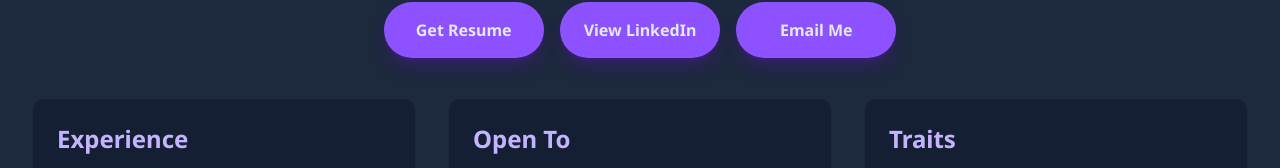
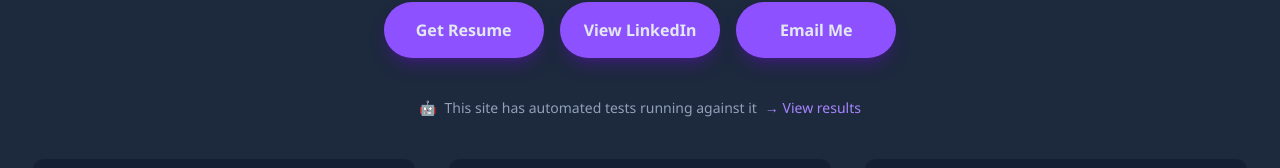
Before and after one commit to ddutil/personal_website, a Next.js app in the folder ddd-app/: page / in a window 1280 px wide. Shown: the part 343-511 px from the top of the page. Built offline with nearby package versions, Linux system fonts and the light colour scheme; no server answers.

Commit message:
added small note to homepage about the automated tests page with additional link

```diff
--- a/ddd-app/app/page.tsx
+++ b/ddd-app/app/page.tsx
@@ -97,6 +97,17 @@ export default function Home() {
         </a>
       </div>
 
+      {/* test results callout */}
+      <a
+        href="/test-results"
+        className="mb-10 flex items-center gap-2 text-sm text-slate-400 hover:text-violet-300 transition-colors"
+        data-testid="home-test-results-link"
+      >
+        <span>🤖</span>
+        <span>This site has automated tests running against it</span>
+        <span className="text-violet-400">→ View results</span>
+      </a>
+
       {/* display summary grid */}
       <div className="grid grid-cols-1 md:grid-cols-3 gap-8 max-w-7xl w-full text-lg">
         {summaryGridNotes.map((note, idx) => (
```
